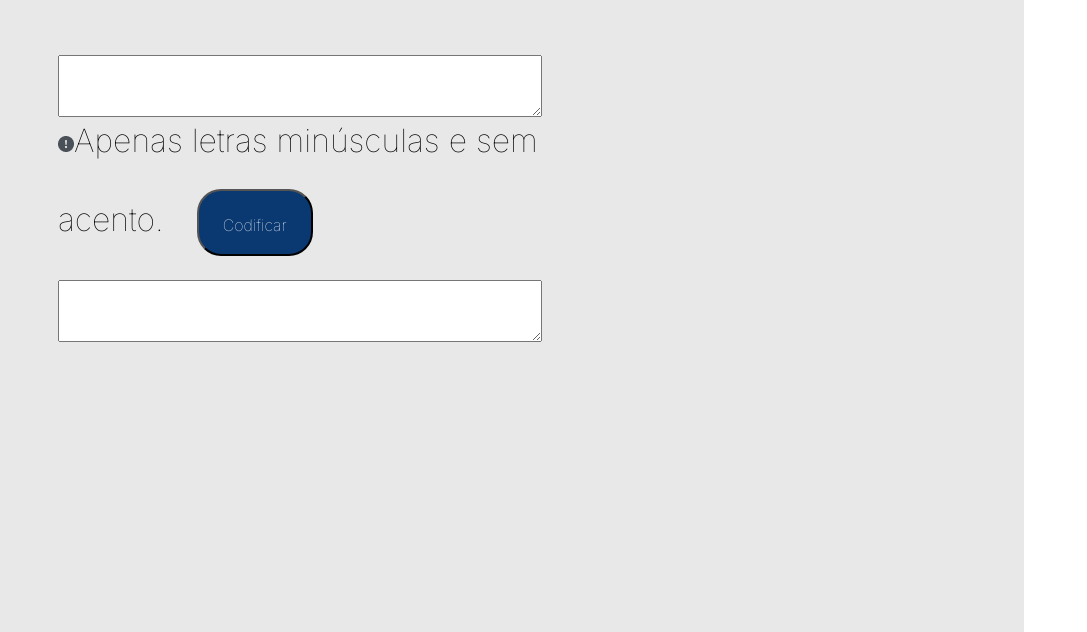
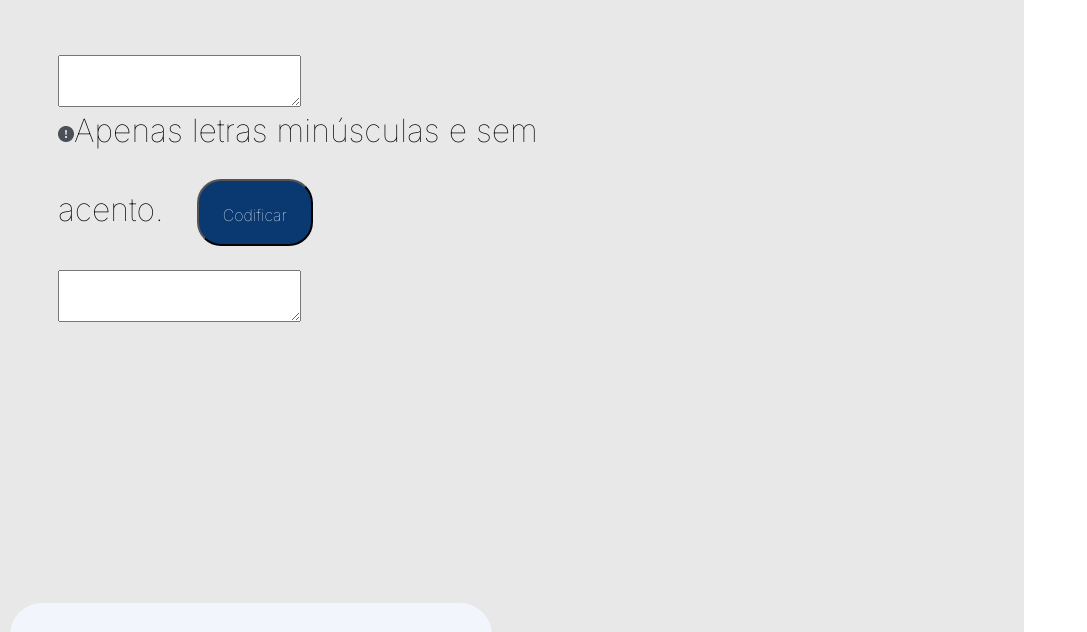
Before and after one commit to karinekim/decrpt, a plain HTML site: page index.html in a window 1280 px wide. Shown: the part 91-723 px from the top of the page, without its empty margins (0-1087 px from the left). Drawn offline with Linux system fonts and the light colour scheme; a script that the page names is missing; files whose address does not match are found by name.

Commit message:
Update styles.css

```diff
--- a/styles/styles.css
+++ b/styles/styles.css
@@ -40,8 +40,8 @@ body, html, p {
 }
 
 #container-left {
-  width:600px;
-  height:600px;
+  width:500px;
+  height:500px;
   margin: 48px 120px 48px 48px;
   float:left;
   background-color:#E8E8E8;
@@ -53,13 +53,13 @@ body, html, p {
 }
 
 .digite{
-  width: 100%;
+  width: 50%;
   height: 10%;
   color: var(--Dark-blue-dark-blue-300, #0A3871);
   font-family: 'Inter', sans-serif;
   font-size: 32px;
   font-style: normal;
-  font-weight: 400;
+  font-weight: 200;
   line-height: 150%; /* 48px */
   display: flex;
   flex-direction: column;
```
